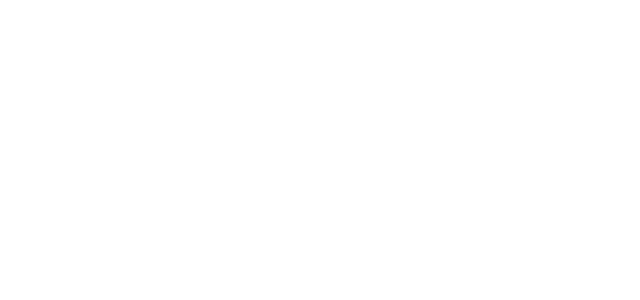
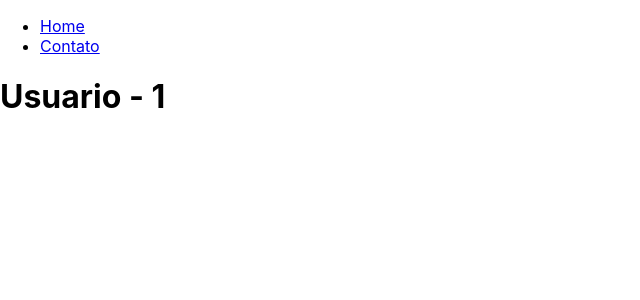
Before and after one commit to filipe-alves-riotinto/Algaworks, a React (Create React App) app in the folder alganews-cms/: page /usuario/1 in a window 1280 px wide. Shown: the top 300 px of the page, without its empty margins (0-640 px from the left). Built offline with nearby package versions, Linux system fonts and the light colour scheme.

Commit message:
Manipulando o histórico com useHistory

```diff
--- /dev/null
+++ b/alganews-cms/src/components/NavBar.tsx
@@ -0,0 +1,22 @@
+import { MouseEvent } from "react"
+import { useHistory } from "react-router-dom"
+
+export default function NavBar() {
+    const history = useHistory();
+
+    function handleAnchorClick (e: MouseEvent<HTMLAnchorElement>){
+        e.preventDefault()
+
+        const newRoute = e.currentTarget.getAttribute('href')
+
+        if (newRoute)
+        history.push(newRoute!)
+    }
+
+    return <nav>
+    <ul>
+      <li><a onClick={handleAnchorClick} href="/">Home</a></li>
+      <li><a onClick={handleAnchorClick} href="/contato">Contato</a></li>
+    </ul>
+  </nav>
+}
--- a/alganews-cms/src/index.tsx
+++ b/alganews-cms/src/index.tsx
@@ -4,19 +4,28 @@ import './index.css';
 import App from './App';
 import reportWebVitals from './reportWebVitals';
 import { BrowserRouter, Switch, Route } from 'react-router-dom'
+import UserView from './views/User.view';
+import HomeView from './views/Home.view';
+import ContactView from './views/Contact.view';
+import NotFound404View from './views/NotFound404.view';
+import NavBar from './components/NavBar';
 
 const root = ReactDOM.createRoot(
   document.getElementById('root') as HTMLElement
 );
 root.render(
   <React.StrictMode>
-    <BrowserRouter>
-      <Switch>
-        <Route path={'/home'} exact>
-          <App />
-        </Route>
-      </Switch>
-    </BrowserRouter>
+    <div>
+      <BrowserRouter>
+      <NavBar/>
+        <Switch>
+          <Route path={'/'} exact component={HomeView}/>
+          <Route path={'/contato'} exact component={ContactView}/>
+          <Route path={'/usuario/:userId'} component={UserView}/>
+          <Route component={NotFound404View}/>
+        </Switch>
+      </BrowserRouter>
+    </div>
   </React.StrictMode>
 );
 
--- /dev/null
+++ b/alganews-cms/src/views/Contact.view.tsx
@@ -0,0 +1,5 @@
+export default function ContactView() {
+    return <div>
+        <h1>Contatos</h1>
+    </div>
+}
--- /dev/null
+++ b/alganews-cms/src/views/Home.view.tsx
@@ -0,0 +1,5 @@
+export default function HomeView() {
+    return <div>
+        <h1>Home</h1>
+    </div>
+}
--- /dev/null
+++ b/alganews-cms/src/views/NotFound404.view.tsx
@@ -0,0 +1,5 @@
+export default function NotFound404View() {
+    return <div>
+        <h1>Pagina não encontrada</h1>
+    </div>
+}
--- /dev/null
+++ b/alganews-cms/src/views/User.view.tsx
@@ -0,0 +1,14 @@
+import { useEffect } from "react"
+import { useParams } from "react-router-dom"
+
+export default function UserView() {
+    const params = useParams<{ userId: string}>()
+
+    useEffect(() => {
+        console.log(params)
+    }, [])
+
+    return <div>
+        <h1>Usuario - {params.userId}</h1>
+    </div>
+}
```
